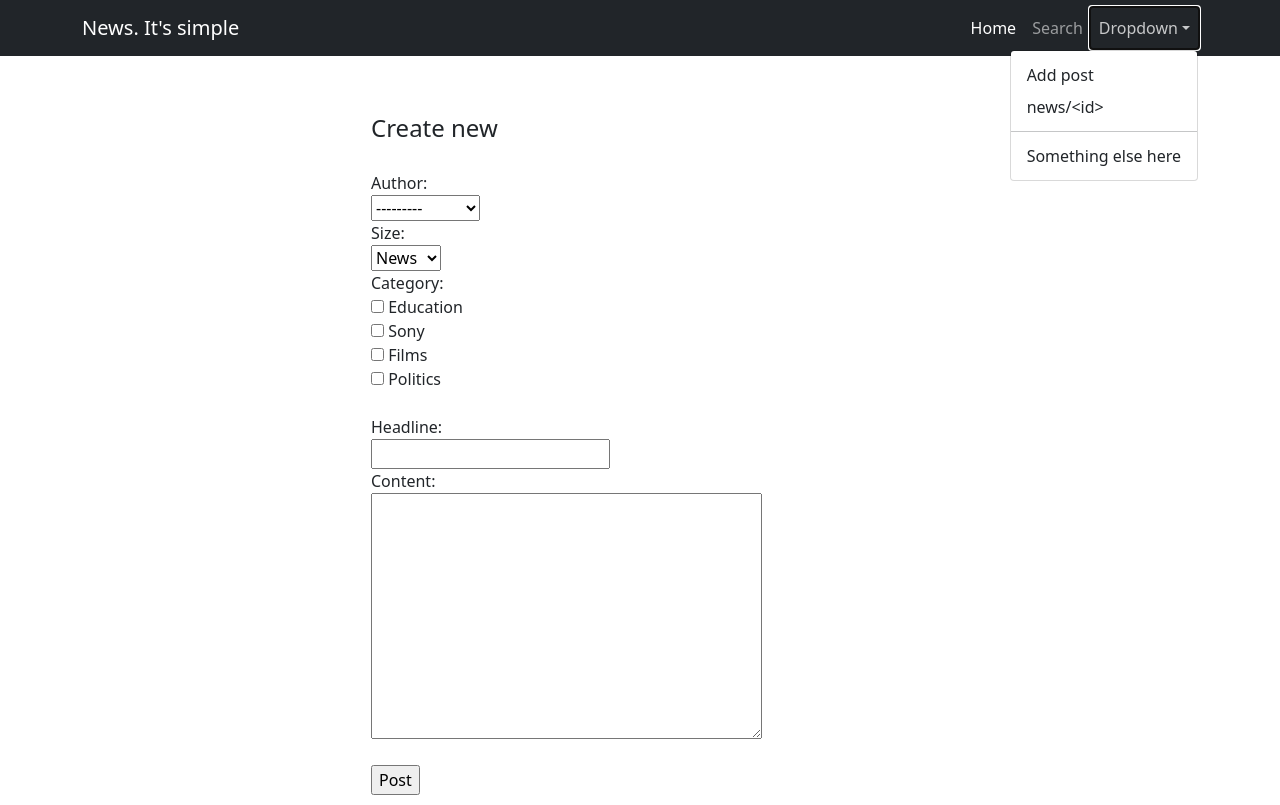
After one commit to dernn/NewsPaper, a Django app: page /news/add/ in a window 1280 px wide, after a click on "Dropdown". The commit adds this page. Run offline with Django 4.2, Linux system fonts and the light colour scheme; data comes from the database, SQL or seed files in the repository; both versions use the stored data as it was after the commit; some libraries are stand-ins or nearby versions.

Commit message:
Added pagination + django_filters, CRUD-forms

```diff
--- a/NewsPaper/settings.py
+++ b/NewsPaper/settings.py
@@ -42,6 +42,7 @@ INSTALLED_APPS = [
     'django.contrib.sites',
     'django.contrib.flatpages',
     'fpages',
+    'django_filters',
 ]
 
 SITE_ID = 1
--- /dev/null
+++ b/news/forms.py
@@ -0,0 +1,9 @@
+from django.forms import ModelForm, CheckboxSelectMultiple
+from .models import Post
+
+
+class PostForm(ModelForm):
+    class Meta:
+        model = Post
+        fields = ['author', 'size', 'category', 'headline', 'content']
+        widgets = {'category': CheckboxSelectMultiple}
--- a/news/models.py
+++ b/news/models.py
@@ -21,6 +21,9 @@ class Author(models.Model):
 
         self.rating = post_rate + comment_rate + feedback_users
         self.save()
+
+    def __str__(self):
+        return self.user.username.title()
 
 
 class Category(models.Model):
@@ -61,6 +64,9 @@ class Post(models.Model):
     def __str__(self):
         return f'{self.headline}: {self.content[:40]}'
 
+    def get_absolute_url(self):
+        return f'/news/{self.id}'
+
 
 class PostCategory(models.Model):
     post = models.ForeignKey(Post, on_delete=models.CASCADE)
--- a/news/urls.py
+++ b/news/urls.py
@@ -1,7 +1,11 @@
 from django.urls import path
-from .views import PostsList, PostsDetail
+from .views import PostsListView, PostsDetailView, SearchListView, ProductCreateView, ProductUpdateView, ProductDeleteView
 
 urlpatterns = [
-    path('', PostsList.as_view()),
-    path('<int:id>', PostsDetail.as_view()),
+    path('', PostsListView.as_view()),
+    path('<int:pk>', PostsDetailView.as_view(), name='single_detail'),
+    path('search/', SearchListView.as_view(), name='news_search'),
+    path('add/', ProductCreateView.as_view(), name='news_create'),
+    path('<int:pk>/edit/', ProductUpdateView.as_view(), name='news_update'),
+    path('<int:pk>/delete/', ProductDeleteView.as_view(), name='news_delete'),
 ]
--- a/news/views.py
+++ b/news/views.py
@@ -1,17 +1,61 @@
-from django.views.generic import ListView, DetailView
+from django.views.generic import ListView, DetailView, CreateView, UpdateView, DeleteView
 from .models import Post
+from .filters import PostFilter
+from .forms import PostForm
+import re
 
 
-class PostsList(ListView):
+class PostsListView(ListView):
     model = Post
     ordering = '-pub_date'
     template_name = 'news.html'
     context_object_name = 'news'
-    # paginate_by = 10
+    paginate_by = 5
 
 
-class PostsDetail(DetailView):
+class PostsDetailView(DetailView):
     model = Post
     template_name = 'single.html'
     context_object_name = 'single'
-    pk_url_kwarg = 'id'
+
+
+class SearchListView(ListView):
+    model = Post
+    ordering = '-pub_date'
+    template_name = 'news.html'
+    context_object_name = 'news'
+    paginate_by = 3
+
+    def get_context_data(self, **kwargs):
+        context = super().get_context_data(**kwargs)
+        context['filter'] = PostFilter(self.request.GET, queryset=self.get_queryset())
+        try:
+            context['params'] = re.sub(r'page=\d*\&', '', context['filter'].data.urlencode())
+        except AttributeError:
+            context['params'] = None
+        return context
+
+    def get_queryset(self):
+        queryset = super().get_queryset()
+        return PostFilter(self.request.GET, queryset=queryset).qs
+
+
+class ProductCreateView(CreateView):
+    template_name = 'news_create.html'
+    form_class = PostForm
+
+
+class ProductUpdateView(UpdateView):
+    template_name = 'news_create.html'
+    form_class = PostForm
+
+    def get_object(self, **kwargs):
+        id = self.kwargs.get('pk')
+        return Post.objects.get(pk=id)
+
+
+class ProductDeleteView(DeleteView):
+    model = Post
+    template_name = 'news_delete.html'
+    context_object_name = 'single'
+    success_url = '/news/'
--- /dev/null
+++ b/static/css/custom.css
@@ -0,0 +1,21 @@
+.space-12 {
+    text-align: left;
+    width: 50%;
+    padding: 12px;
+    -moz-box-sizing: border-box;
+    -webkit-box-sizing: border-box;
+    box-sizing: border-box;
+}
+.space-10 {
+    text-align: left;
+    margin: auto;
+    width: 50%;
+    padding: 10px;
+    -moz-box-sizing: border-box;
+    -webkit-box-sizing: border-box;
+    box-sizing: border-box;
+}
+.space-h {
+    text-align:left;
+    padding:12px;
+}
--- a/templates/flatpages/default.html
+++ b/templates/flatpages/default.html
@@ -11,6 +11,7 @@
         <link rel="icon" type="image/x-icon" href="{% static 'assets/favicon.ico' %}" />
         <!-- Core theme CSS (includes Bootstrap)-->
         <link href="{% static 'css/styles.css' %}" rel="stylesheet" />
+        <link href="{% static 'css/custom.css' %}" rel="stylesheet" />
     </head>
     <body>
         <!-- Responsive navbar-->
@@ -20,12 +21,12 @@
                 <button class="navbar-toggler" type="button" data-bs-toggle="collapse" data-bs-target="#navbarSupportedContent" aria-controls="navbarSupportedContent" aria-expanded="false" aria-label="Toggle navigation"><span class="navbar-toggler-icon"></span></button>
                 <div class="collapse navbar-collapse" id="navbarSupportedContent">
                     <ul class="navbar-nav ms-auto mb-2 mb-lg-0">
-                        <li class="nav-item"><a class="nav-link active" aria-current="page" href="#">Home</a></li>
-                        <li class="nav-item"><a class="nav-link" href="#">Link</a></li>
+                        <li class="nav-item"><a class="nav-link active" aria-current="page" href="/news/">Home</a></li>
+                        <li class="nav-item"><a class="nav-link" href="{% url 'news_search' %}">Search</a></li>
                         <li class="nav-item dropdown">
                             <a class="nav-link dropdown-toggle" id="navbarDropdown" href="#" role="button" data-bs-toggle="dropdown" aria-expanded="false">Dropdown</a>
                             <ul class="dropdown-menu dropdown-menu-end" aria-labelledby="navbarDropdown">
-                                <li><a class="dropdown-item" href="/news/">All news</a></li>
+                                <li><a class="dropdown-item" href="{% url 'news_create' %}">Add post</a></li>
                                 <li><a class="dropdown-item" href="#">news/&ltid&gt</a></li>
                                 <li><hr class="dropdown-divider" /></li>
                                 <li><a class="dropdown-item" href="#">Something else here</a></li>
--- /dev/null
+++ b/templates/news_create.html
@@ -0,0 +1,35 @@
+{% extends 'flatpages/default.html' %}
+
+{% block title %}
+    {% if post %}
+        Editing
+    {% else %}
+        Creating
+    {% endif %}
+{% endblock title %}
+
+{% block content %}
+    <div class="space-10">
+        {% if post %}
+            <h4>Edit</h4>
+        {% else %}
+            <h4>Create new</h4>
+        {% endif %}
+    </div>
+    <form method="POST">
+        {% csrf_token %}
+        <div class="space-10">
+            {% for field in form %}
+                {{ field.label_tag }}<br>
+                {{ field }}<br>
+            {% endfor %}
+        </div>
+        <div class="space-10">
+            {% if post %}
+                <input type="submit" value="Update">
+            {% else %}
+                <input type="submit" value="Post">
+            {% endif %}
+        </div>
+    </form>
+{% endblock content %}
```
Also changed, not shown: news/filters.py (added, +14 -0 lines), templates/news.html (+35 -14 lines), templates/news_delete.html (added, +27 -0 lines), templates/single.html (+9 -18 lines), db.sqlite3.
